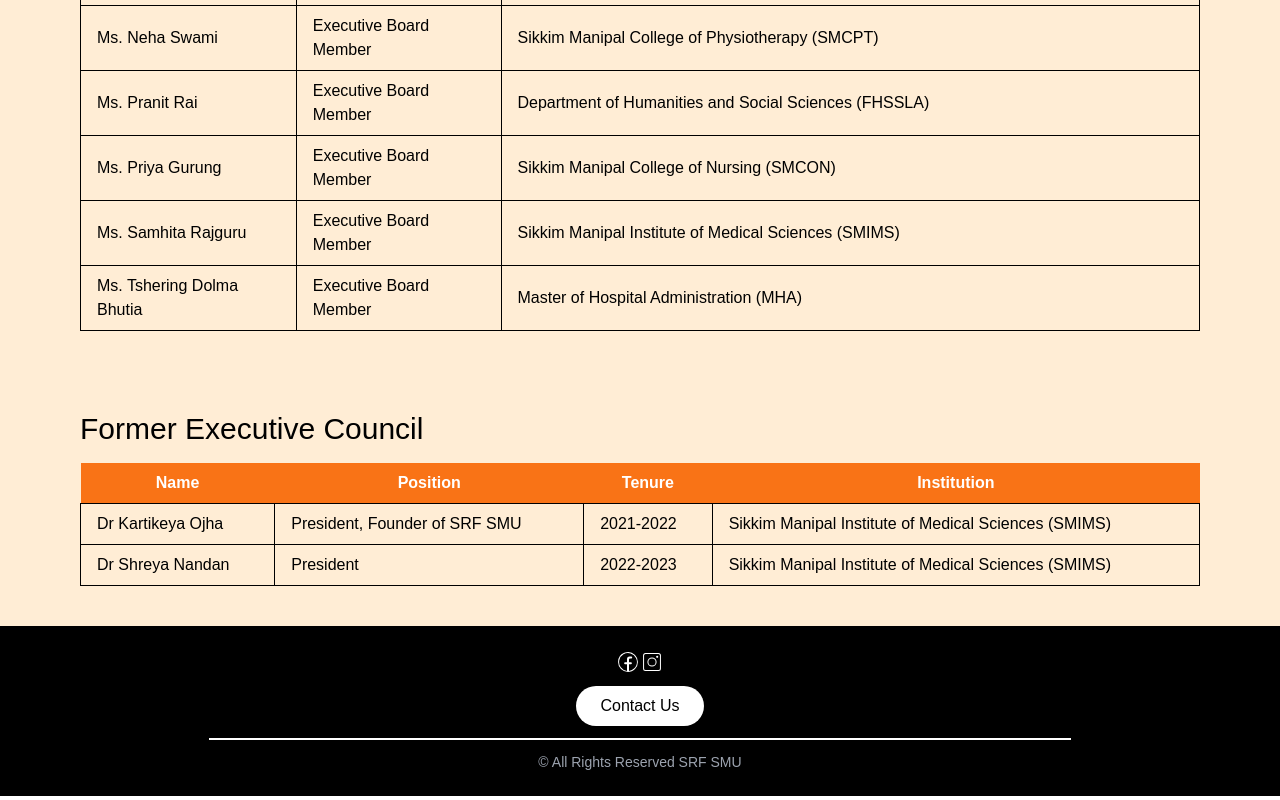
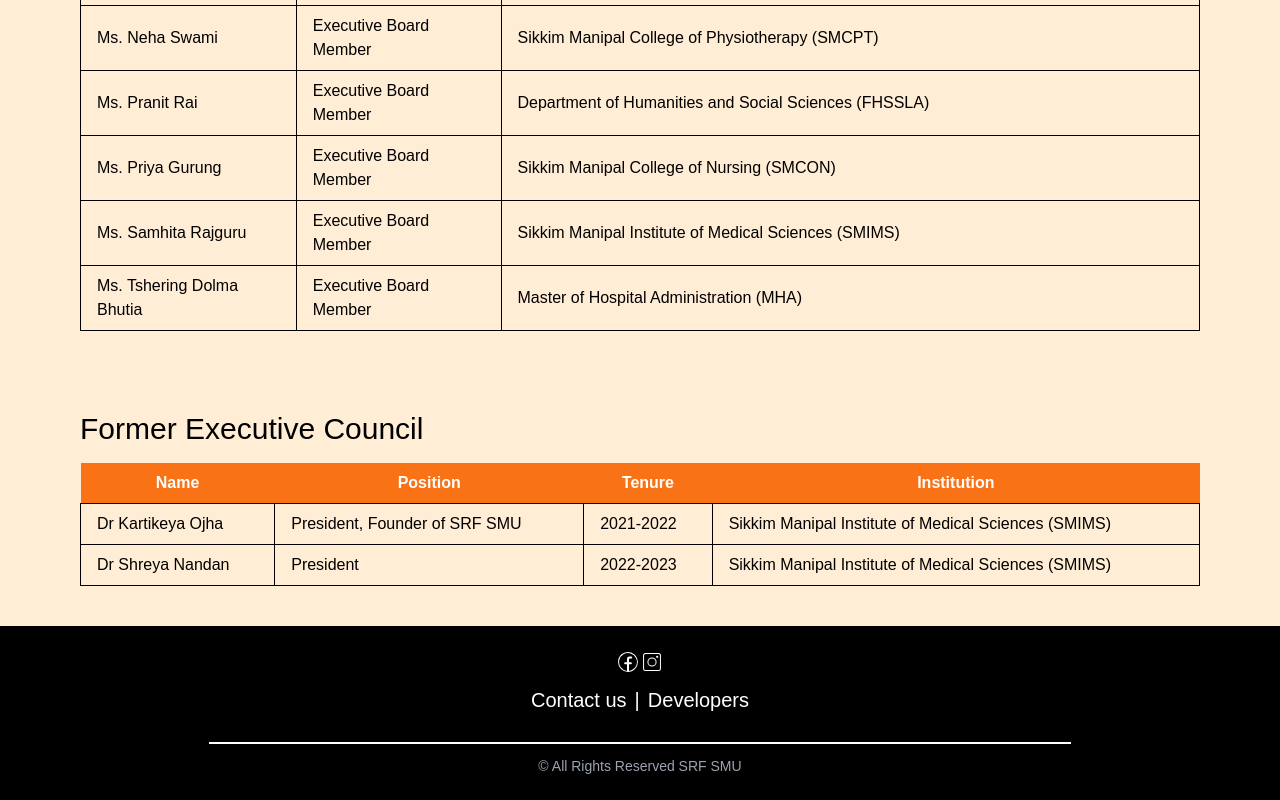
Before and after one commit to srfsmit/main-website, a React (Vite) app: page /governing in a window 1280 px wide. Shown: the part 2282-3082 px from the top of the page. Built offline with nearby package versions, Linux system fonts and the light colour scheme.

Commit message:
Update Footer.jsx

```diff
--- a/src/components/Footer.jsx
+++ b/src/components/Footer.jsx
@@ -1,22 +1,32 @@
 import React from "react";
 import { CiFacebook, CiInstagram } from "react-icons/ci";
 import { useNavigate } from "react-router-dom";
+
 const Footer = () => {
   const navigate = useNavigate();
+
   return (
     <div className="flex flex-col items-center w-full gap-3 p-6 bg-black">
       <div className="flex text-2xl text-white">
         <CiFacebook className="cursor-pointer" />
         <CiInstagram className="cursor-pointer" />
       </div>
-			<div
-				className="px-6 py-2 font-medium text-black transition-all duration-100 bg-white rounded-3xl hover:bg-gray-200 hover:cursor-pointer"
-				onClick={() => {
-					navigate("/contact");
-				}}>
-				Contact Us
+      <div className="flex items-center text-white text-xl">
+        <span
+          className="hover:underline cursor-pointer"
+          onClick={() => navigate("/contact")}
+        >
+          Contact us
+        </span>
+        <span className="mx-2">|</span>
+        <span
+          className="hover:underline cursor-pointer"
+          onClick={() => navigate("/developers")}
+        >
+          Developers
+        </span>
       </div>
-			<div className=" border border-white border-1 w-[90%] md:w-[70%]"></div>
+      <div className="border border-white border-1 w-[90%] md:w-[70%] mt-4"></div>
       <div className="text-sm text-gray-400">© All Rights Reserved SRF SMU</div>
     </div>
   );
```
Lines whose indentation alone changed are shown as unchanged.
